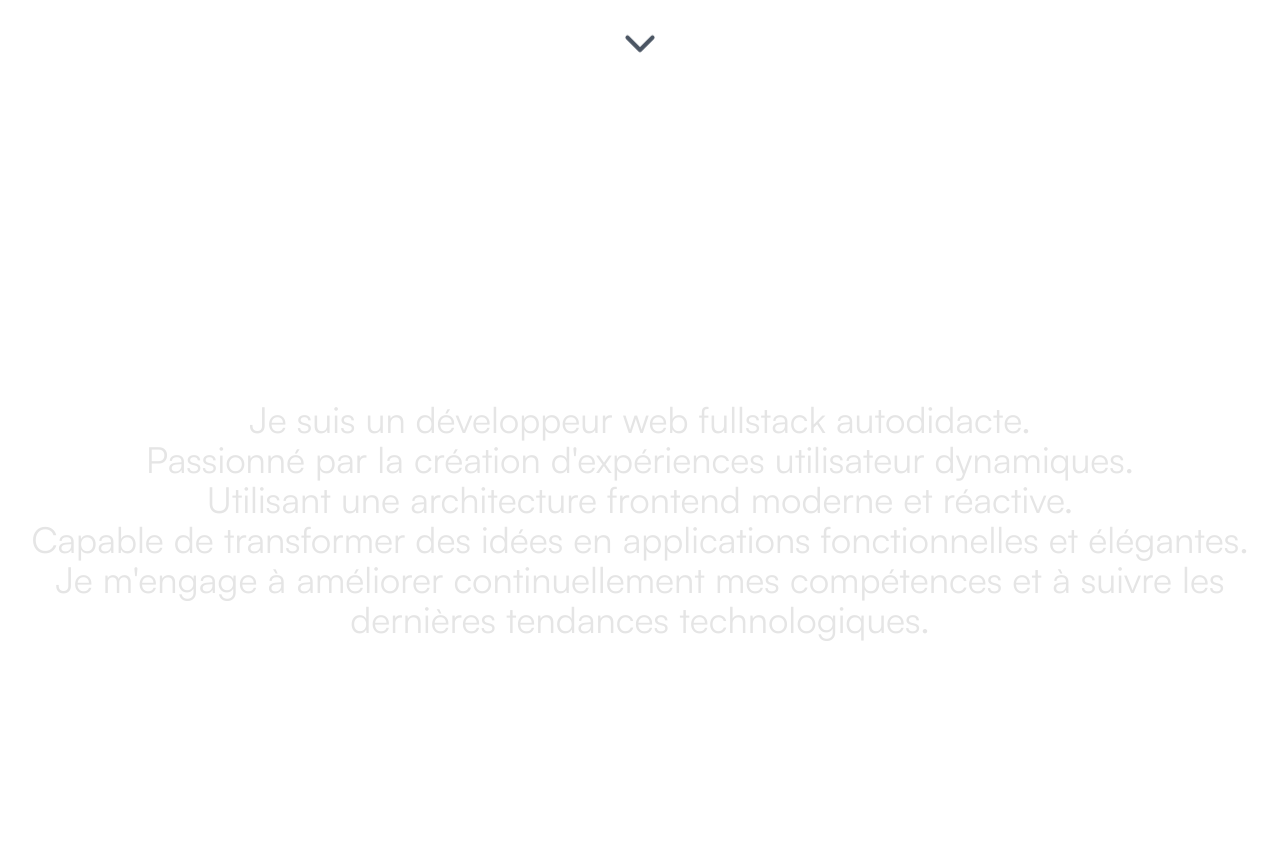
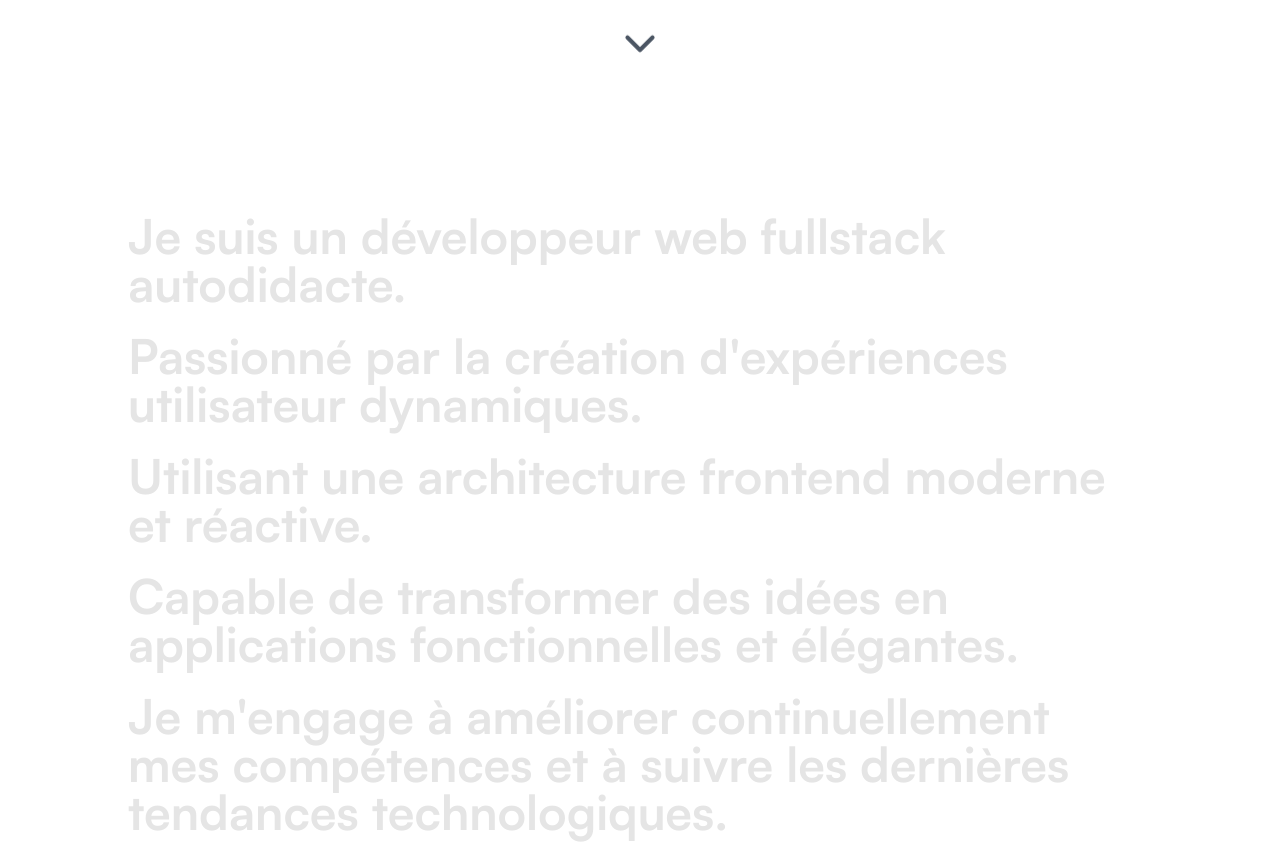
Before and after one commit to ThibaultG94/next-portfolio, a Next.js app: page / in a window 1280 px wide. Shown: the part 680-1523 px from the top of the page. Built offline with nearby package versions, Linux system fonts and the light colour scheme.

Commit message:
chore: Update Dashboard component with smooth scrolling and add scroll-to-text functionality

```diff
--- a/src/app/components/Dashboard.js
+++ b/src/app/components/Dashboard.js
@@ -53,6 +53,7 @@ const Dashboard = () => {
           <FaEnvelope size={30} />
         </a>
       </div>
+      <div id="text"></div>
       <div className="absolute bottom-10">
         <a href="#text" onClick={(e) => handleSmoothScroll(e, "text")}>
           <FiChevronDown
--- a/src/app/components/TextIntro.js
+++ b/src/app/components/TextIntro.js
@@ -1,47 +1,52 @@
 "use client";
 
-import React, { useEffect, useState } from "react";
+import React, { useEffect, useRef } from "react";
 
 const TextIntro = () => {
-  const [scrollY, setScrollY] = useState(0);
-
-  const handleScroll = () => {
-    setScrollY(window.scrollY);
-  };
+  const blocksRef = useRef([]);
 
   useEffect(() => {
+    const handleScroll = () => {
+      blocksRef.current.forEach((el, index) => {
+        el.style.opacity = getOpacity(el);
+      });
+    };
+
     window.addEventListener("scroll", handleScroll);
+    handleScroll(); // Initial call to set opacity based on initial scroll position
     return () => {
       window.removeEventListener("scroll", handleScroll);
     };
   }, []);
 
-  const getOpacity = (lineIndex) => {
-    const baseOpacity = 0.1;
-    const scrollTrigger = lineIndex * 100; // Adjust the multiplier to control the scroll effect
-    const opacity = baseOpacity + (scrollY - scrollTrigger) / 200;
-    return Math.min(Math.max(opacity, baseOpacity), 1);
+  const getOpacity = (element) => {
+    if (!element) return 0.1;
+    const rect = element.getBoundingClientRect();
+    const elementCenter = rect.top + rect.height / 2;
+    const screenCenter = window.innerHeight / 2;
+    const distanceToCenter = Math.abs(screenCenter - elementCenter);
+    const maxDistance = 60; // Adjust this value to control the range of "in focus" area
+    return distanceToCenter < maxDistance ? 1 : 0.1;
   };
 
   return (
-    <section className="h-screen flex flex-col justify-center bg-dark text-center text-light">
-      <p className="text-4xl" style={{ opacity: getOpacity(0) }}>
-        Je suis un développeur web fullstack autodidacte.
-      </p>
-      <p className="text-4xl" style={{ opacity: getOpacity(1) }}>
-        Passionné par la création d'expériences utilisateur dynamiques.
-      </p>
-      <p className="text-4xl" style={{ opacity: getOpacity(2) }}>
-        Utilisant une architecture frontend moderne et réactive.
-      </p>
-      <p className="text-4xl" style={{ opacity: getOpacity(3) }}>
-        Capable de transformer des idées en applications fonctionnelles et
-        élégantes.
-      </p>
-      <p className="text-4xl" style={{ opacity: getOpacity(4) }}>
-        Je m'engage à améliorer continuellement mes compétences et à suivre les
-        dernières tendances technologiques.
-      </p>
+    <section className="h-screen max-w-5xl mt-4 mx-auto text-left flex flex-col justify-center bg-dark text-light">
+      {[
+        "Je suis un développeur web fullstack autodidacte.",
+        "Passionné par la création d'expériences utilisateur dynamiques.",
+        "Utilisant une architecture frontend moderne et réactive.",
+        "Capable de transformer des idées en applications fonctionnelles et élégantes.",
+        "Je m'engage à améliorer continuellement mes compétences et à suivre les dernières tendances technologiques.",
+      ].map((text, index) => (
+        <p
+          key={index}
+          ref={(el) => (blocksRef.current[index] = el)}
+          className="text-5xl mb-6 font-semibold transition-opacity duration-300"
+          style={{ opacity: getOpacity(blocksRef.current[index]) }}
+        >
+          {text}
+        </p>
+      ))}
     </section>
   );
 };
--- a/src/app/page.js
+++ b/src/app/page.js
@@ -11,8 +11,6 @@ const Home = () => {
     <div>
       <section id="home">
         <Dashboard />
-      </section>
-      <section id="text">
         <TextIntro />
       </section>
       <section id="projects">
```
